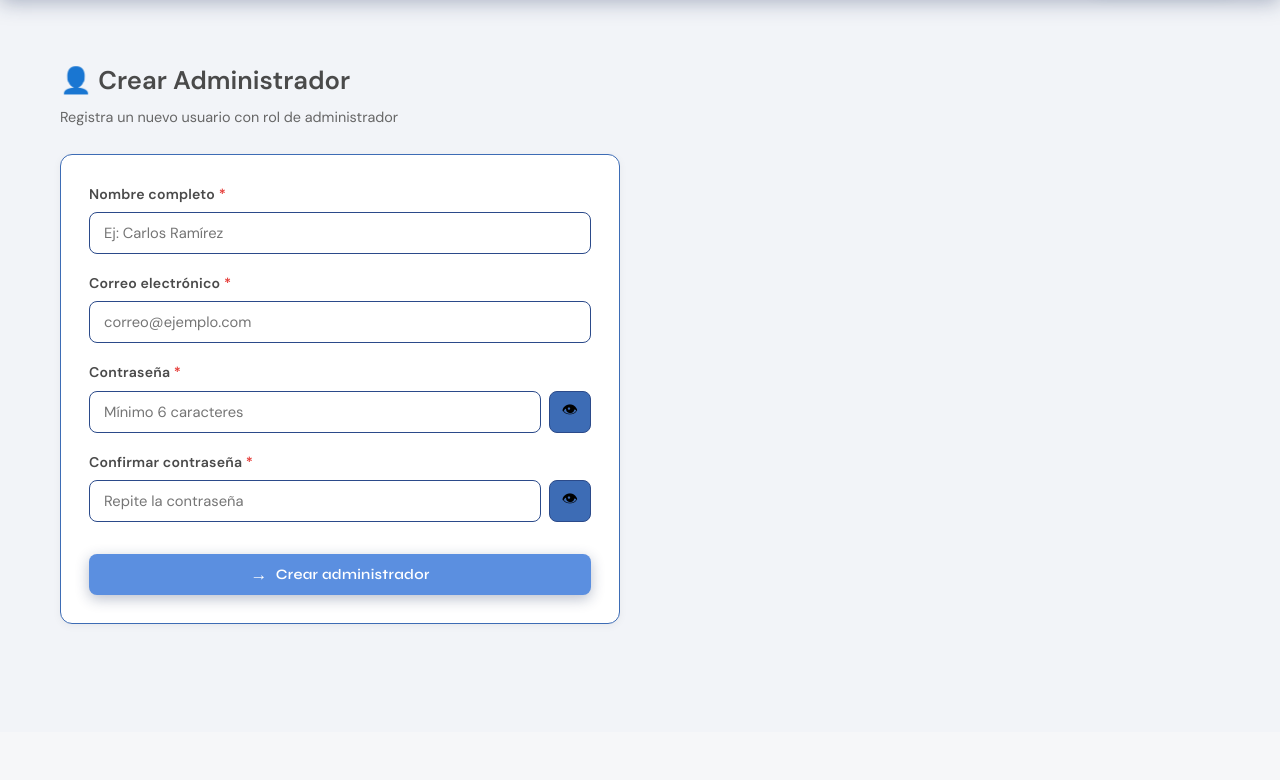
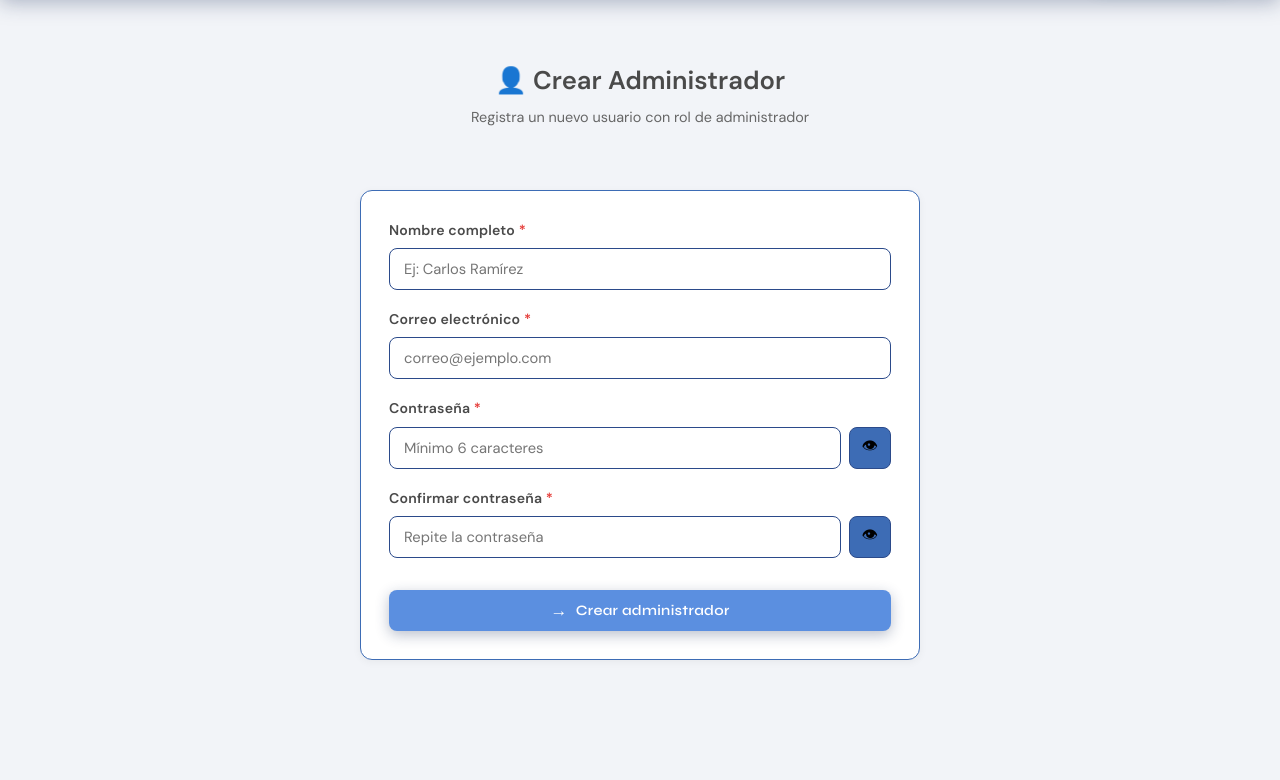
Before and after one commit to Loredo31/Eventos_Pro, a Flask app: template app/templates/admin/crear_admin.html in a window 1280 px wide. Shown: the part 68-848 px from the top of the page. Before the commit the page ends 692 px from the top, so only its background shows below. Run offline with Flask 3, Linux system fonts and the light colour scheme; the template is opened without the code that fills it, so the values that code supplies are empty; some libraries are stand-ins or nearby versions.

Commit message:
diseño de agregar admin

```diff
--- a/app/static/css/admin/crud.css
+++ b/app/static/css/admin/crud.css
@@ -287,8 +287,9 @@
 }
 
 .form-card {
-  padding: 28px;
-  max-width: 560px;
+    padding: 28px;
+    max-width: 560px;
+    margin: 60px auto;
 }
 
 .input-pass {
--- a/app/templates/admin/crear_admin.html
+++ b/app/templates/admin/crear_admin.html
@@ -5,7 +5,7 @@
 
 <div class="crud-main-only">
   <main class="crud-main">
-    <div class="crud-header">
+    <div class="crud-header" style="justify-content: center; text-align: center; margin-bottom: 0;">
       <div>
         <h1 class="crud-title">👤 Crear Administrador</h1>
         <p class="crud-subtitle">Registra un nuevo usuario con rol de administrador</p>
```
